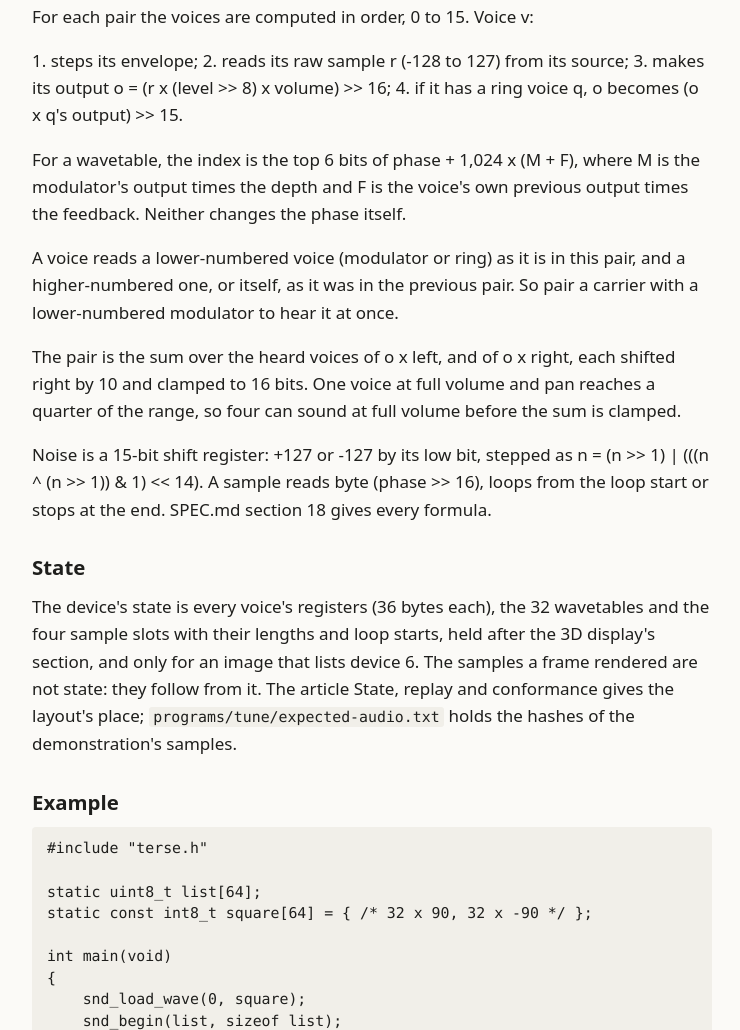
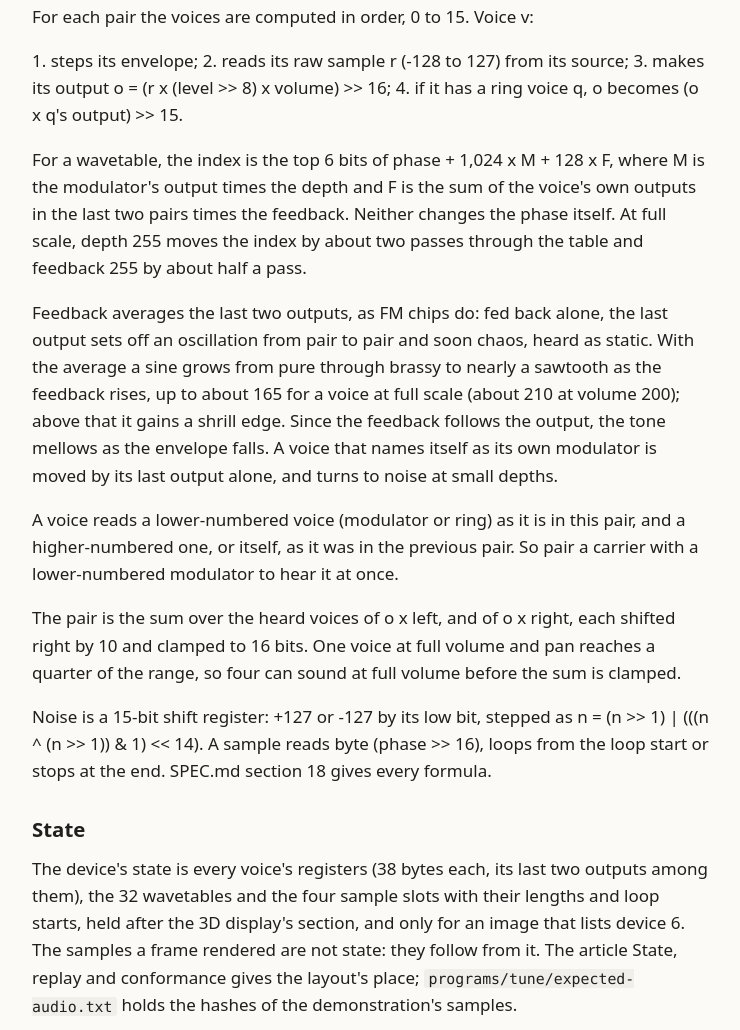
Before and after one commit to runvnc/terse, a plain HTML site: page site/device-sound.html in a window 1280 px wide. Shown: the part 3066-4096 px from the top of the page, without its empty margins (268-1008 px from the left). Drawn offline with Linux system fonts and the light colour scheme.

Commit message:
Manual, reader, shell and site rebuilt for the sound state change; longest serialization 1,423,075
Co-Authored-By: Claude Fable 5.2 <noreply@anthropic.com>

```diff
--- a/site/device-sound.html
+++ b/site/device-sound.html
@@ -68,12 +68,13 @@
 <h2 id="how-a-pair-is-made">How a pair is made</h2>
 <p>For each pair the voices are computed in order, 0 to 15. Voice v:</p>
 <p>1. steps its envelope; 2. reads its raw sample r (-128 to 127) from its source; 3. makes its output o = (r x (level &gt;&gt; 8) x volume) &gt;&gt; 16; 4. if it has a ring voice q, o becomes (o x q&#39;s output) &gt;&gt; 15.</p>
-<p>For a wavetable, the index is the top 6 bits of phase + 1,024 x (M + F), where M is the modulator&#39;s output times the depth and F is the voice&#39;s own previous output times the feedback. Neither changes the phase itself.</p>
+<p>For a wavetable, the index is the top 6 bits of phase + 1,024 x M + 128 x F, where M is the modulator&#39;s output times the depth and F is the sum of the voice&#39;s own outputs in the last two pairs times the feedback. Neither changes the phase itself. At full scale, depth 255 moves the index by about two passes through the table and feedback 255 by about half a pass.</p>
+<p>Feedback averages the last two outputs, as FM chips do: fed back alone, the last output sets off an oscillation from pair to pair and soon chaos, heard as static. With the average a sine grows from pure through brassy to nearly a sawtooth as the feedback rises, up to about 165 for a voice at full scale (about 210 at volume 200); above that it gains a shrill edge. Since the feedback follows the output, the tone mellows as the envelope falls. A voice that names itself as its own modulator is moved by its last output alone, and turns to noise at small depths.</p>
 <p>A voice reads a lower-numbered voice (modulator or ring) as it is in this pair, and a higher-numbered one, or itself, as it was in the previous pair. So pair a carrier with a lower-numbered modulator to hear it at once.</p>
 <p>The pair is the sum over the heard voices of o x left, and of o x right, each shifted right by 10 and clamped to 16 bits. One voice at full volume and pan reaches a quarter of the range, so four can sound at full volume before the sum is clamped.</p>
 <p>Noise is a 15-bit shift register: +127 or -127 by its low bit, stepped as n = (n &gt;&gt; 1) | (((n ^ (n &gt;&gt; 1)) &amp; 1) &lt;&lt; 14). A sample reads byte (phase &gt;&gt; 16), loops from the loop start or stops at the end. SPEC.md section 18 gives every formula.</p>
 <h2 id="state">State</h2>
-<p>The device&#39;s state is every voice&#39;s registers (36 bytes each), the 32 wavetables and the four sample slots with their lengths and loop starts, held after the 3D display&#39;s section, and only for an image that lists device 6. The samples a frame rendered are not state: they follow from it. The article State, replay and conformance gives the layout&#39;s place; <code>programs/tune/expected-audio.txt</code> holds the hashes of the demonstration&#39;s samples.</p>
+<p>The device&#39;s state is every voice&#39;s registers (38 bytes each, its last two outputs among them), the 32 wavetables and the four sample slots with their lengths and loop starts, held after the 3D display&#39;s section, and only for an image that lists device 6. The samples a frame rendered are not state: they follow from it. The article State, replay and conformance gives the layout&#39;s place; <code>programs/tune/expected-audio.txt</code> holds the hashes of the demonstration&#39;s samples.</p>
 <h2 id="example">Example</h2>
 <pre>#include &quot;terse.h&quot;
 
```
Also changed, not shown: site/state.html (+2 -2 lines), docs/manual/build/how-it-works.txt, docs/manual/build/index.txt, docs/manual/build/overview.txt, docs/manual/build/state.txt, docs/manual/build/using.txt, docs/manual/build/writing-programs.txt, docs/manual/state.txt, programs/reader/expected/manual-index.txt, 7 other files.
